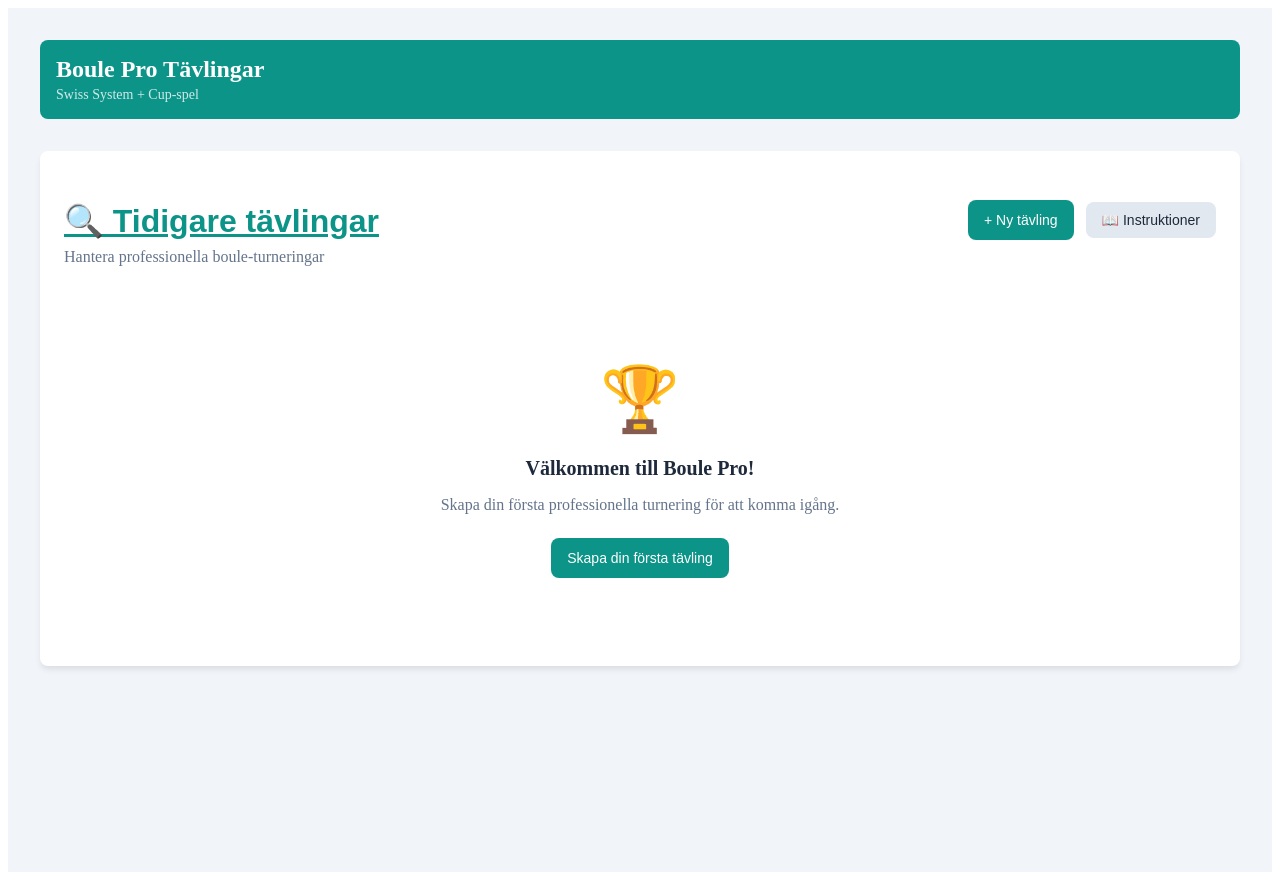
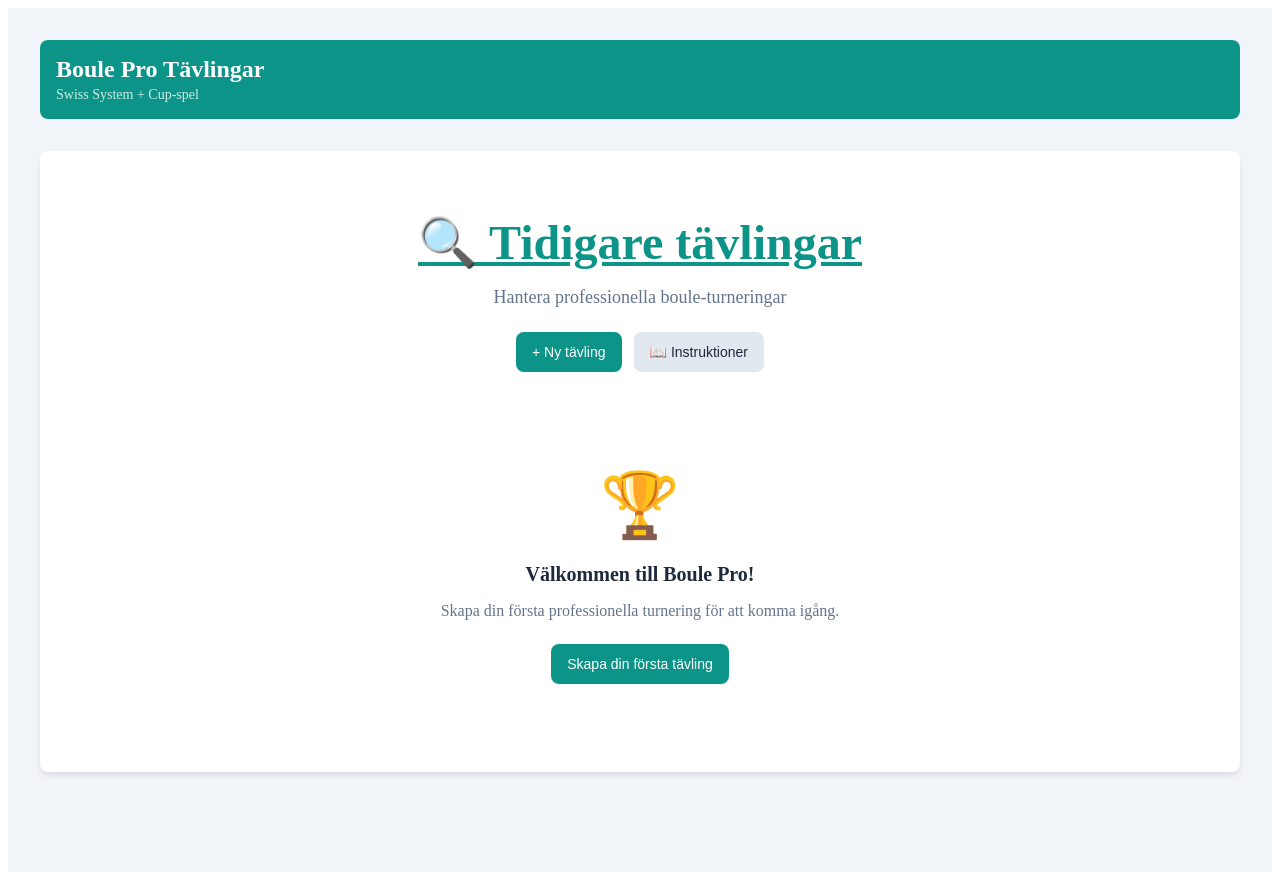
Before and after one commit to Mats6102hamberg/boule-pro-tavlingar, a React (Create React App) app: page / in a window 1280 px wide. Built offline with nearby package versions, Linux system fonts and the light colour scheme.

Commit message:
Uppdatera första sidan med större centrerad rubrik och förbättrad layout

```diff
--- a/src/App.js
+++ b/src/App.js
@@ -313,46 +313,28 @@ const App = () => {
             boxShadow: '0 4px 6px -1px rgba(0, 0, 0, 0.1)',
             marginBottom: '24px'
           }}>
-            <div style={{
-              display: 'flex',
-              justifyContent: 'space-between',
-              alignItems: 'center',
-              marginBottom: '32px'
-            }}>
-              <div>
+            <div style={{ textAlign: 'center', marginBottom: '32px' }}>
               <h2 style={{
-                  fontSize: '32px',
+                fontSize: '48px',
                 fontWeight: 'bold',
-                  color: '#1e293b',
-                  marginBottom: '8px'
-                }}>
-                  <button
+                color: '#0d9488',
+                marginBottom: '16px',
+                textDecoration: 'underline',
+                cursor: 'pointer'
+              }}
               onClick={() => alert('Här skulle en söksida för tidigare tävlingar öppnas där man kan:\n\n🔍 Söka efter specifika turneringar\n📅 Filtrera på datum\n🏆 Filtrera på kategori (V55, V65, etc.)\n📍 Söka på plats\n👥 Hitta lag eller spelare\n📊 Se historisk statistik\n\nI en riktig implementation skulle detta navigera till en dedikerad söksida!')}
-                    style={{
-                      background: 'none',
-                      border: 'none',
-                      color: '#0d9488',
-                      fontSize: '32px',
-                      fontWeight: 'bold',
-                      cursor: 'pointer',
-                      textDecoration: 'underline',
-                      padding: 0
-                    }}
-                    onMouseEnter={(e) => {
-                      e.target.style.color = '#0f766e';
-                    }}
-                    onMouseLeave={(e) => {
-                      e.target.style.color = '#0d9488';
-                    }}
               >
                 🔍 Tidigare tävlingar
-                  </button>
               </h2>
-                <p style={{ color: '#64748b', margin: 0 }}>
+              <p style={{
+                color: '#64748b',
+                margin: '0 0 24px 0',
+                fontSize: '18px',
+                fontWeight: '500'
+              }}>
                 Hantera professionella boule-turneringar
               </p>
-              </div>
-              <div style={{ display: 'flex', gap: '12px', alignItems: 'center' }}>
+              <div style={{ display: 'flex', gap: '12px', justifyContent: 'center' }}>
                 <Button onClick={() => setIsCreateModalOpen(true)}>
                   + Ny tävling
                 </Button>
```
Lines whose indentation alone changed are shown as unchanged.
